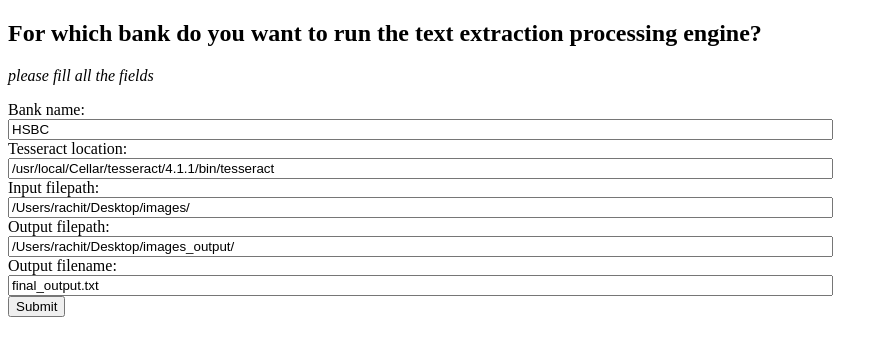
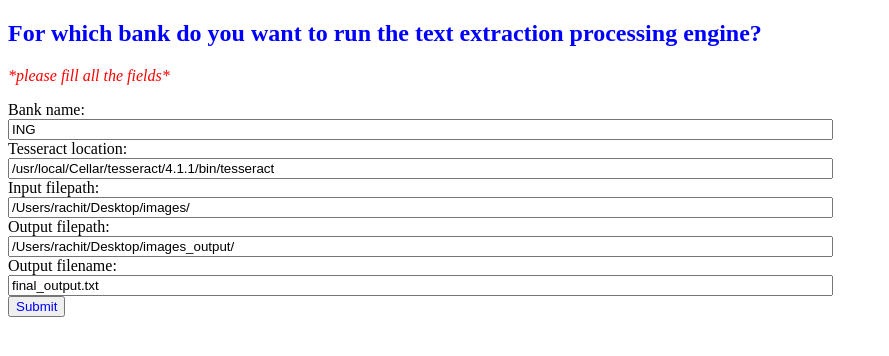
Before and after one commit to rachit0412/Image-KV-Pair-Extractor-WebApp, a Flask app: page /submit in a window 1280 px wide. Shown: the top 356 px of the page, without its empty margins (0-889 px from the left). Run offline with Flask 2, Linux system fonts and the light colour scheme.

Commit message:
Add files via upload

```diff
--- a/SyncAssignmentFinal/templates/index.html
+++ b/SyncAssignmentFinal/templates/index.html
@@ -2,9 +2,9 @@
 <html lang="en">
 <head>
     <meta charset="UTF-8">
-    <title>Let's go</title>
+    <title>Homepage</title>
 </head>
-<body>
+<body style="color:blue;">
 I'm just running for a Synechron assignment.
 
 <p><a href="/submit">submit</a> bank of your choice</p>
--- a/SyncAssignmentFinal/templates/submit.html
+++ b/SyncAssignmentFinal/templates/submit.html
@@ -5,12 +5,12 @@
     <title>Submit your choice</title>
 </head>
 <body>
-<h2>For which bank do you want to run the text extraction processing engine?</h2>
-<p><i>please fill all the fields</i></p>
+<h2 style="color:blue;">For which bank do you want to run the text extraction processing engine?</h2>
+<p><i style="color:red;">*please fill all the fields*</i></p>
 
 <form name="submit" method="POST">
     <label for="Infilename">Bank name:</label><br>
-    <input type="text" id="Infilename" name="Infilename" size="100" value = "HSBC" placeholder="Enter the bank name here e.g. HSBC" onclick="this.value=''"><br>
+    <input type="text" id="Infilename" name="Infilename" size="100" value = "ING" placeholder="Enter the bank name here e.g. HSBC" onclick="this.value=''"><br>
     <label for="Tesseract_loc">Tesseract location:</label><br>
     <input type="text" id="Tesseract_loc" name="Tesseract_loc" size="100" value = "/usr/local/Cellar/tesseract/4.1.1/bin/tesseract"  placeholder="Enter the complete tesseract path here e.g. /usr/local/Cellar/tesseract/4.1.1/bin/tesseract" onclick="this.value=''"><br>
     <label for="Infilepath">Input filepath:</label><br>
@@ -19,7 +19,7 @@
     <input type="text" id="Outfilepath" name="Outfilepath" size="100" value = "/Users/rachit/Desktop/images_output/"  placeholder="Enter the complete output filepath here e.g. /Users/rachit/Desktop/images_output/" onclick="this.value=''"><br>
     <label for="Outfilename">Output filename:</label><br>
     <input type="text" id="Outfilename" name="Outfilename" size="100" value = "final_output.txt"  placeholder="Enter the complete output filename here e.g. final_output.txt" onclick="this.value=''"><br>
-    <input type="submit" value="Submit">
+    <input type="submit" value="Submit" style="color:blue;" onclick="alert('Submitted!')" >
 </form>
 </body>
 </html>
```
Also changed, not shown: SyncAssignmentFinal/templates/thanks.html (added, +21 -0 lines).
